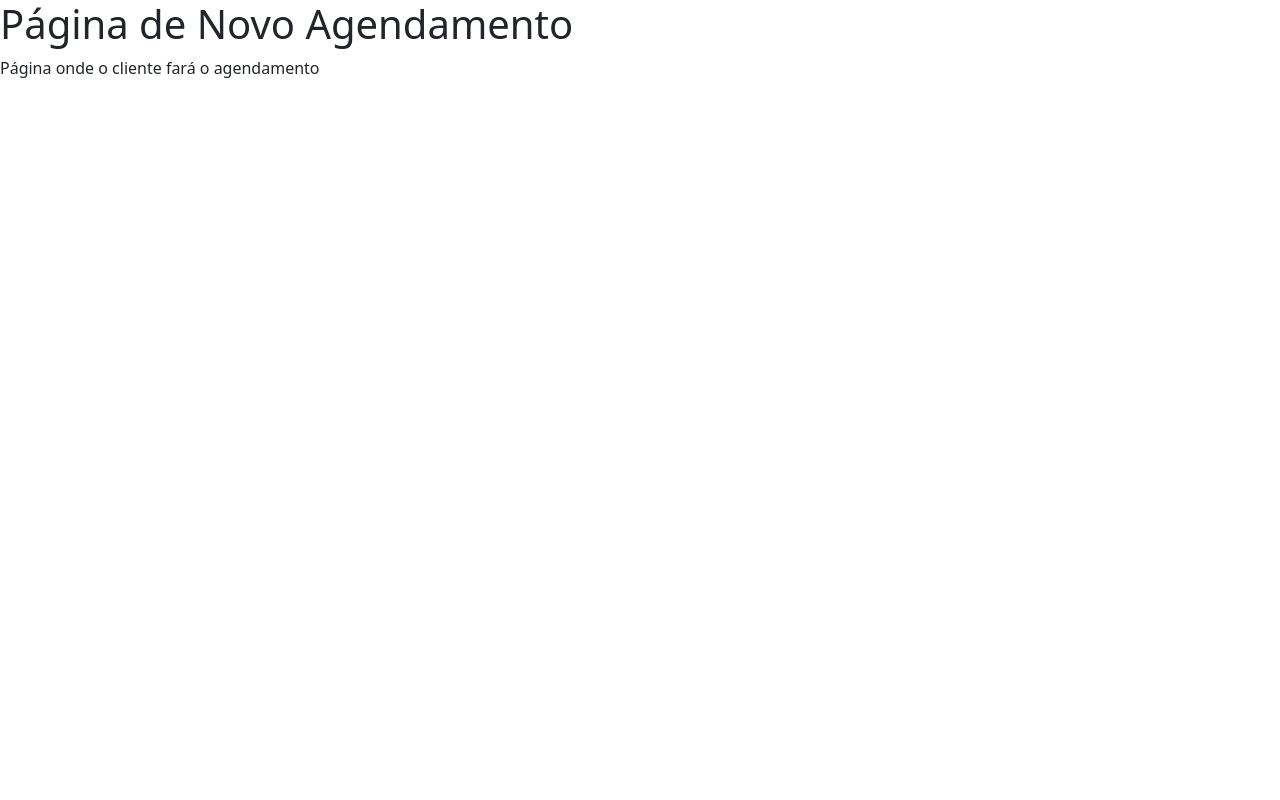
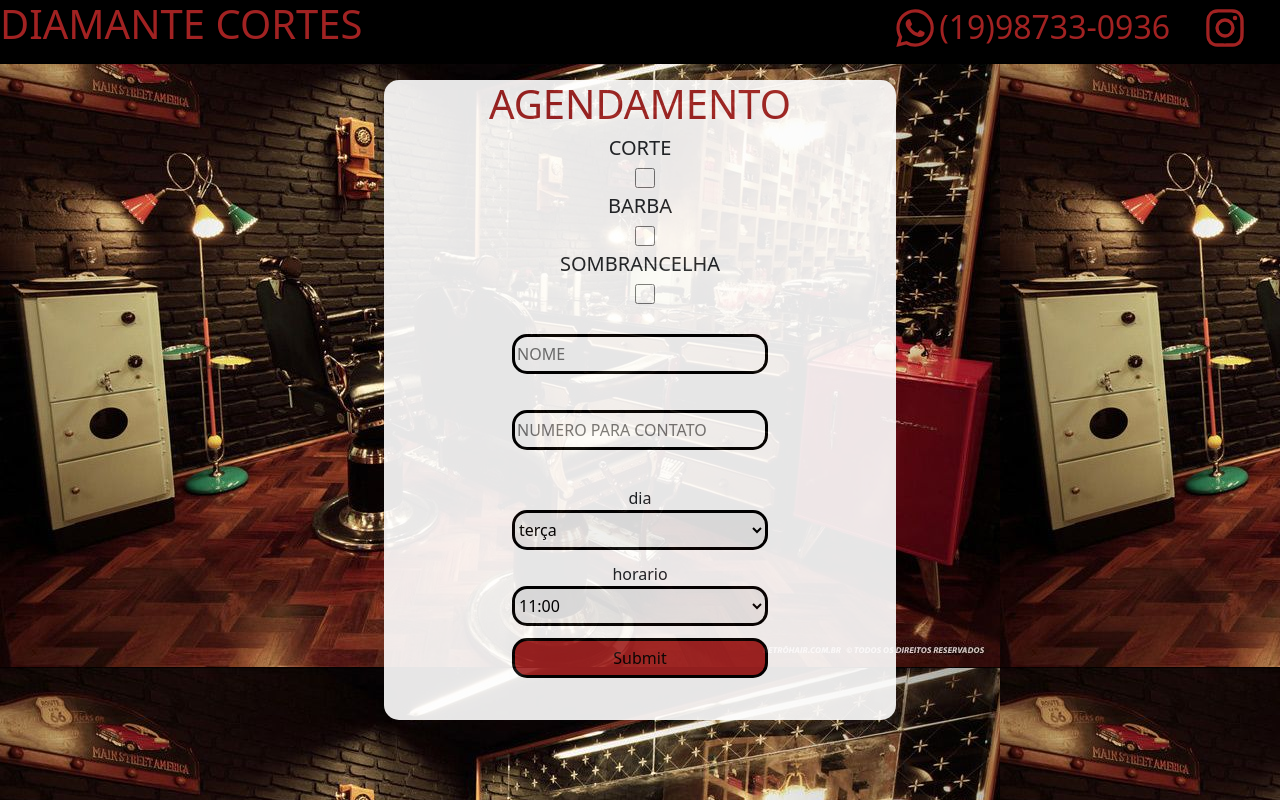
Before and after one commit to davidmrtns/diamanti-cortes, a React (Create React App) app in the folder DiamantiCortes/DiamantiCortes/ClientApp/: page /novo-agendamento in a window 1280 px wide. Built offline with nearby package versions, Linux system fonts and the light colour scheme.

Commit message:
Tela de Agendamento

```diff
--- a/DiamantiCortes/DiamantiCortes/ClientApp/package.json
+++ b/DiamantiCortes/DiamantiCortes/ClientApp/package.json
@@ -10,6 +10,7 @@
     "oidc-client": "^1.11.5",
     "react": "^18.2.0",
     "react-dom": "^18.2.0",
+    "react-icons": "^4.11.0",
     "react-router-bootstrap": "^0.26.1",
     "react-router-dom": "^6.3.0",
     "react-scripts": "^5.0.1",
--- a/DiamantiCortes/DiamantiCortes/ClientApp/src/components/Layout.js
+++ b/DiamantiCortes/DiamantiCortes/ClientApp/src/components/Layout.js
@@ -1,5 +1,5 @@
 import React, { Component } from 'react';
-import { Container } from 'reactstrap';
+//import { Container } from 'reactstrap';
 
 export class Layout extends Component {
   static displayName = Layout.name;
--- a/DiamantiCortes/DiamantiCortes/ClientApp/src/components/NovoAgendamento.js
+++ b/DiamantiCortes/DiamantiCortes/ClientApp/src/components/NovoAgendamento.js
@@ -1,5 +1,12 @@
+import {useState} from 'react'
+import { BiLogoInstagram  } from "react-icons/bi";
+import { BiLogoWhatsapp  } from "react-icons/bi";
+
+
+import styles from './agendamento.module.css'
+import Form from './TelaAgendamento/Form';
 function NovoAgendamento() {
-
+/*
     async function inserir() {
         var resposta;
         //puxar dados do formulário com js (tratar com .trim())
@@ -33,11 +40,18 @@ function NovoAgendamento() {
         }
         return resposta;
     }
+*/
 
     return (
-        <div>
-            <h1>Página de Novo Agendamento</h1>
-            <p>Página onde o cliente fará o agendamento</p>
+        <div className={styles.pai}>
+            <div className={styles.cabecalho}>
+                    <span><h1>DIAMANTE CORTES</h1></span>
+                    <span><BiLogoInstagram className={styles.insta}/></span>
+                    <span><BiLogoWhatsapp size={30} className={styles.whats}/><p className={styles.telefone}>(19)98733-0936</p></span>
+            </div>
+            <div>
+                <Form/>
+            </div>
         </div>
     );
 }
--- /dev/null
+++ b/DiamantiCortes/DiamantiCortes/ClientApp/src/components/TelaAgendamento/Form.js
@@ -0,0 +1,80 @@
+import { useState } from "react";
+
+import styles from "../agendamento.module.css"
+
+const Form = () => {
+
+    const [barba, setBarba] = useState()
+    const [cabelo, setCabelo] = useState()
+    const [sombrancelha, setSombrancelha] = useState()
+    const [horas, setHoras] = useState()
+    const [dias, setDias] = useState()
+    const [telefone, setTelefone] = useState()
+    const [nome, setNome] = useState()
+
+    const  env = (e)=>{
+        e.preventDefault()
+        console.log(cabelo)
+        console.log(barba)
+        console.log(sombrancelha)
+        console.log(nome)
+        console.log(telefone)
+        console.log(dias)
+        console.log(horas)
+    }
+
+    return(
+        <div className={styles.form}>
+            <h1 style={{color:" rgb(161, 34, 34)"}}>AGENDAMENTO</h1>
+            <form onSubmit={env}>
+
+                <div>
+                    <div><h5>CORTE</h5>
+                        <input className={styles.check} type="checkbox"  onChange={(e) => setCabelo(e.target.value)}/>
+                    </div>
+                    <div><h5>BARBA</h5>
+                        <input className={styles.check} type="checkbox" onChange={(e) => setBarba(e.target.value)}/>
+                    </div>
+                    <div><h5>SOMBRANCELHA</h5>
+                        <input className={styles.check} type="checkbox" onChange={(e) => setSombrancelha(e.target.value)}/>
+                    </div>
+
+                </div>
+
+                <div>
+                    <label htmlFor="nome"></label><br/>
+                    <input  className={styles.input} id="nome" type="text" placeholder="NOME" onChange={(e) => setNome(e.target.value)}/><br/>
+                    <label htmlFor="telefone"></label><br/>
+                    <input className={styles.input} id="telefone" type="text" placeholder="NUMERO PARA CONTATO"  onChange={(e) => setTelefone(e.target.value)}/><br/><br></br>
+                </div>
+                <div>
+                    <label htmlFor="dia">dia</label><br/>
+                    <select id="dia" className={styles.select} onChange={(e) => setDias(e.target.value)}>
+                        <option>terça</option>
+                        <option>quarta</option>
+                        <option>quinta</option>
+                        <option>sexta</option>
+                        <option>sabado</option>
+                    </select>
+                </div>
+                <div>
+                    <label htmlFor="horario">horario</label><br/>
+                    <select id="horario" className={styles.select} onChange={(e) => setHoras(e.target.value)}>
+                        <option>11:00</option>
+                        <option>12:00</option>
+                        <option>13:00</option>
+                        <option>14:00</option>
+                        <option>15:00</option>
+                        <option>16:00</option>
+                        <option>17:00</option>
+                        <option>18:00</option>
+                        <option>19:00</option>
+                    </select>
+                </div>
+                <input className={styles.botao} type="submit"/>
+            </form>
+        </div>
+    )
+}
+
+export default Form;
--- /dev/null
+++ b/DiamantiCortes/DiamantiCortes/ClientApp/src/components/agendamento.module.css
@@ -0,0 +1,79 @@
+.pai{
+    background-image: url(../image/barbearia.jpg);
+    width: 100vw;
+    height: 100vh;
+    display: flex;
+    align-items: center;
+    justify-content: center;
+    flex-direction: column;
+
+}
+.cabecalho{
+    background-color: black;
+    color: rgb(161, 34, 34);
+    width: 100vw;
+    height: 8vh;
+    position: absolute;
+    top: 0px;
+}
+.form{
+    opacity: 0.9;
+    background-color: white;
+    height: 80vh;
+    width: 40vw;
+    border-radius: 15px;
+    text-align: center;
+}
+.select{
+    width: 20vw;
+    height: 5vh;
+    margin-bottom: 12px;
+    border: solid black;
+    border-radius: 15px;
+}
+.input{
+    width: 20vw;
+    height: 5vh;
+    margin-bottom: 12px;
+    border: solid black;
+    border-radius: 15px;
+}
+.botao{
+    width: 20vw;
+    height: 5vh;
+    margin-bottom: 12px;
+    border: solid black;
+    border-radius: 15px;
+    background-color: rgb(161, 34, 34);
+}
+.check{
+    width: 20px;
+    height: 20px;
+    margin-left: 10px;
+}
+.botao:hover{
+    opacity: 0.7;
+}
+.select:hover{
+    cursor: pointer;
+}
+.insta{
+    position: absolute;
+    top: 3px;
+    right: 30px;
+    height:50px;
+    width: 50px;
+}
+.whats{
+    position: absolute;
+    top: 3px;
+    right: 340px;
+    height:50px;
+    width: 50px;
+}
+.telefone{
+    position: absolute;
+    top: 3px;
+    right: 110px;
+   font-size: 32px;
+}
```
Also changed, not shown: DiamantiCortes/DiamantiCortes/ClientApp/src/image/barbearia.jpg (added), 1 other file (tests, documents, lock files or other folders).
